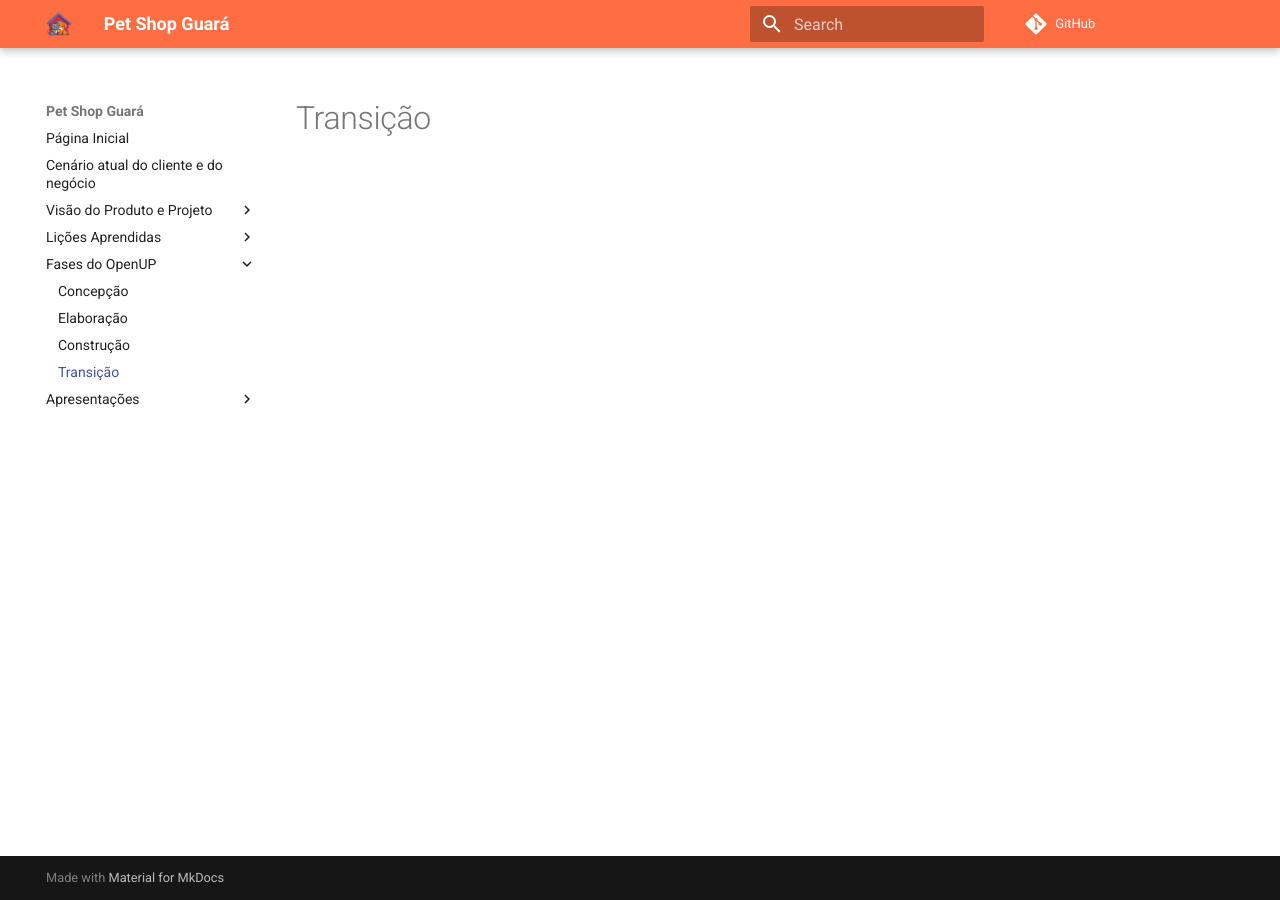
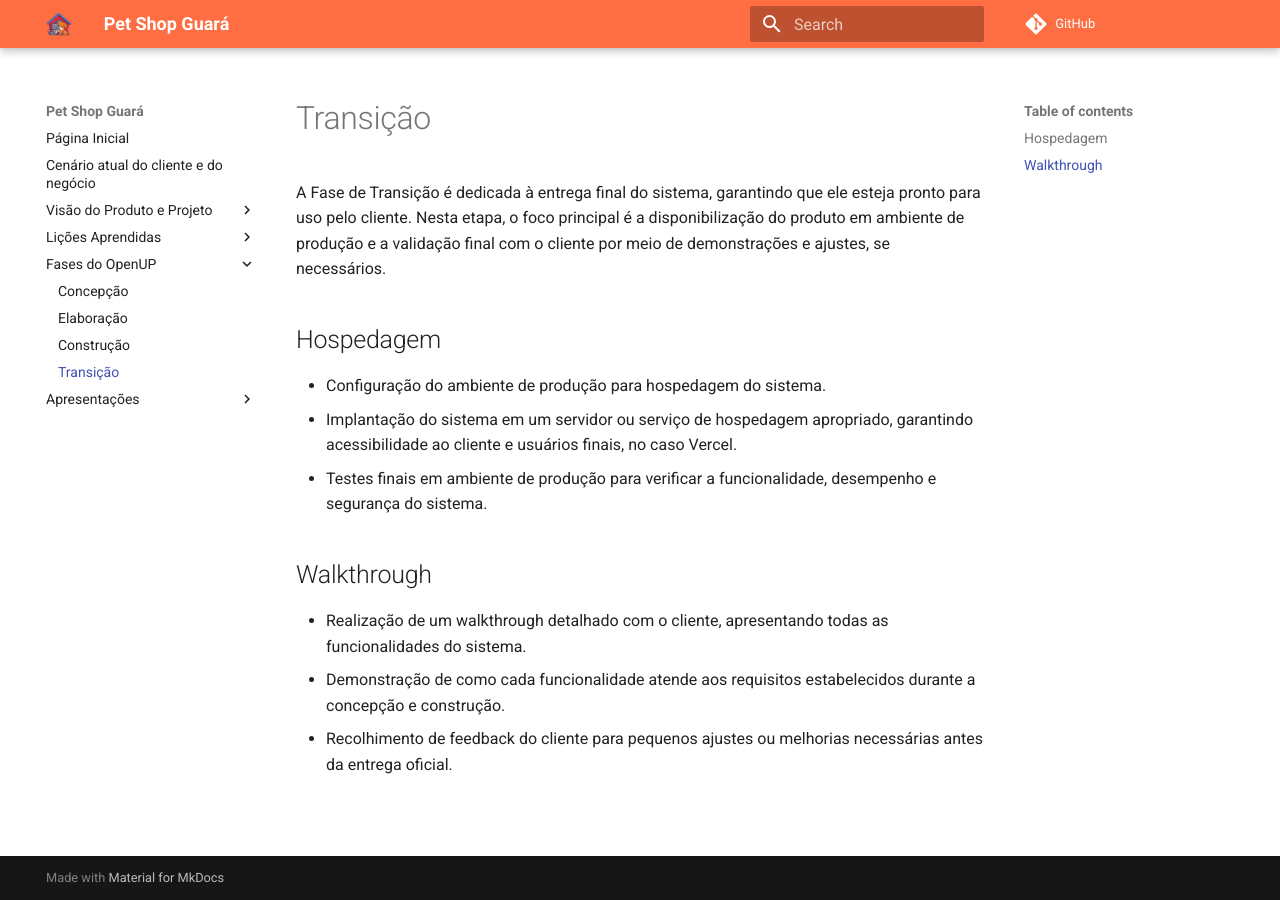
Before and after one commit to mdsreq-fga-unb/2024.2-T03-PetShopGuara, an MkDocs documentation site: the page built from docs/FasesOpenUP/Transicao.md, in a window 1280 px wide. Built offline with MkDocs 1.6.1 and Material for MkDocs 9.7.7, drawn with Linux system fonts in a browser that asks for light colours; comment, search, counter and statistics services are not loaded.

Commit message:
docs: adicionando os processos da transição

```diff
--- a/docs/FasesOpenUP/Transicao.md
+++ b/docs/FasesOpenUP/Transicao.md
@@ -1 +1,12 @@
 # Transição
+A Fase de Transição é dedicada à entrega final do sistema, garantindo que ele esteja pronto para uso pelo cliente. Nesta etapa, o foco principal é a disponibilização do produto em ambiente de produção e a validação final com o cliente por meio de demonstrações e ajustes, se necessários.
+
+## Hospedagem
+- Configuração do ambiente de produção para hospedagem do sistema.
+- Implantação do sistema em um servidor ou serviço de hospedagem apropriado, garantindo acessibilidade ao cliente e usuários finais, no caso Vercel.
+- Testes finais em ambiente de produção para verificar a funcionalidade, desempenho e segurança do sistema.
+
+## Walkthrough
+- Realização de um walkthrough detalhado com o cliente, apresentando todas as funcionalidades do sistema.
+- Demonstração de como cada funcionalidade atende aos requisitos estabelecidos durante a concepção e construção.
+- Recolhimento de feedback do cliente para pequenos ajustes ou melhorias necessárias antes da entrega oficial.
```
